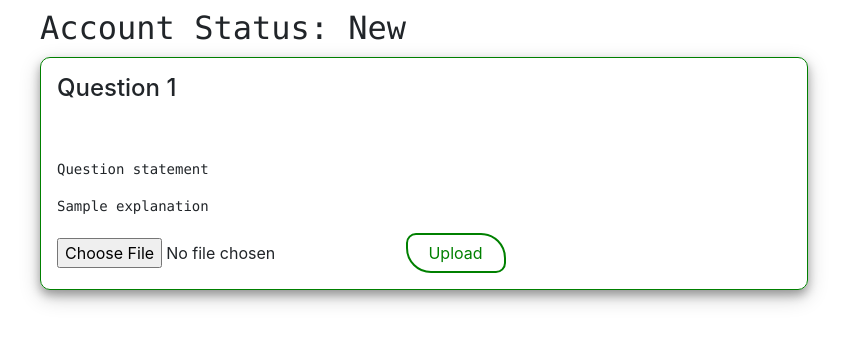
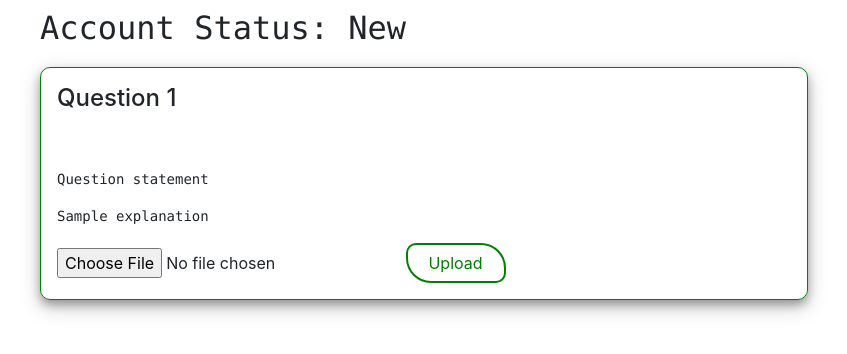
Before and after one commit to tamojit2000/Code-Bucket, a Flask app: template templates/main_page.html in a window 1280 px wide. Shown: the part 140-494 px from the top of the page, without its empty margins (24-871 px from the left). Run offline with Flask 2, Linux system fonts and the light colour scheme; the template is opened without the code that fills it: most values are stand-ins (such as "Sample title", 1, 10 or a date in 2020).

Commit message:
Bug Fixes

```diff
--- a/static/t_main_css.css
+++ b/static/t_main_css.css
@@ -24,6 +24,8 @@
   margin-top: 10px;
   overflow-x:auto;
   box-shadow: 0 5px 10px 0 rgba(0,0,0,0.3), 0 7px 21px 0 rgba(0,0,0,0.20);
+  margin-top: 20px;
+  margin-bottom: 40px;
 }
 
 #t_button{
--- a/templates/rank_list.html
+++ b/templates/rank_list.html
@@ -54,5 +54,10 @@
       {% endfor %}
     </table>
 
+    <br>
+    <br>
+    <br>
+    <br>
+
   </body>
 </html>
```
Also changed, not shown: 1 other file.
